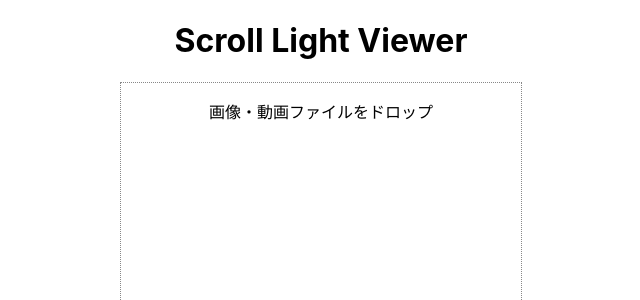
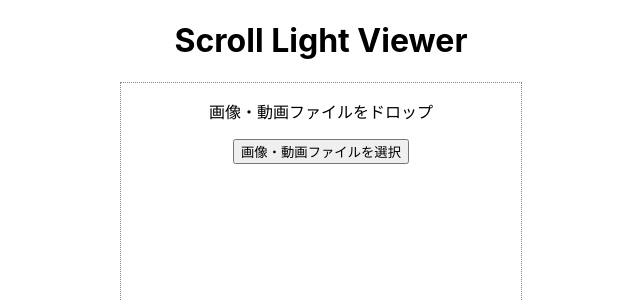
Before and after one commit to towa1204/scroll-light-viewer, a React (Create React App) app: page / in a window 1280 px wide. Shown: the top 300 px of the page, without its empty margins (319-959 px from the left). Built offline with nearby package versions, Linux system fonts and the light colour scheme.

Commit message:
ボタンの追加・ドラッグ&ドロップで色が変更

```diff
--- a/src/App.tsx
+++ b/src/App.tsx
@@ -30,7 +30,7 @@ const App = () => {
 };
 
 const InputFilesArea = ({ appendFiles }: { appendFiles: (acceptedFiles: File[]) => void }) => {
-  const { getRootProps, getInputProps, isDragActive } = useDropzone({
+  const { getRootProps, getInputProps, isDragActive, open } = useDropzone({
     accept: {
       'image/png': ['.png'],
       'image/jpeg': ['.jpg', '.jpeg'],
@@ -40,19 +40,32 @@ const InputFilesArea = ({ appendFiles }: { appendFiles: (acceptedFiles: File[])
     onDrop: (acceptedFiles) => {
       appendFiles(acceptedFiles);
     },
+    noClick: true,
   });
 
-  const style = {
+  const borderNormalStyle = {
     width: 400,
     height: 300,
     margin: '0 auto',
     border: '1px dotted #888',
   };
+  const borderDragStyle = {
+    width: 400,
+    height: 300,
+    margin: '0 auto',
+    border: '1px solid #00f',
+    transition: 'border .5s ease-in-out',
+    backgroundColor: '#2e2e2e',
+    opacity: 0.5,
+  };
 
   return (
-    <div {...getRootProps()} style={style}>
+    <div {...getRootProps()} style={isDragActive ? borderDragStyle : borderNormalStyle}>
       <input {...getInputProps()} />
       {isDragActive ? <p>ここにドラッグ&ドロップ</p> : <p>画像・動画ファイルをドロップ</p>}
+      <button type="button" onClick={open}>
+        画像・動画ファイルを選択
+      </button>
     </div>
   );
 };
```
